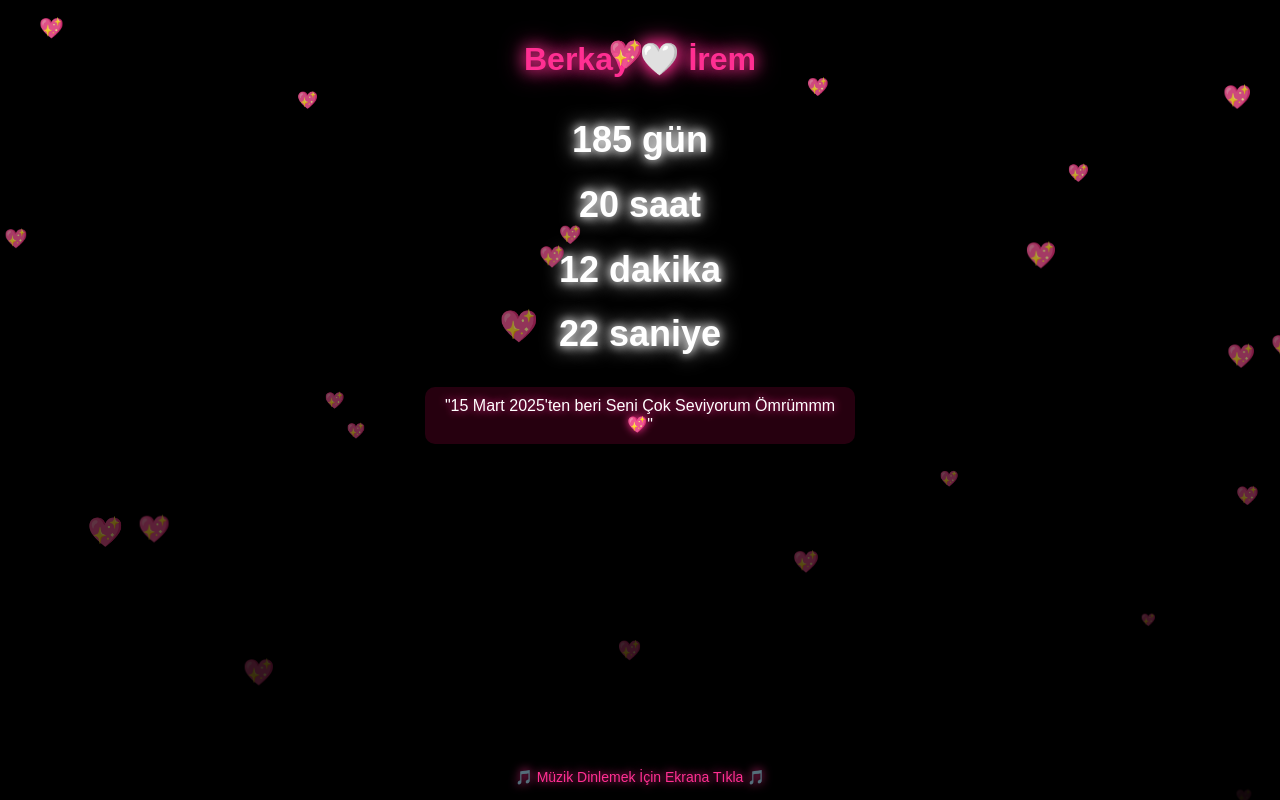
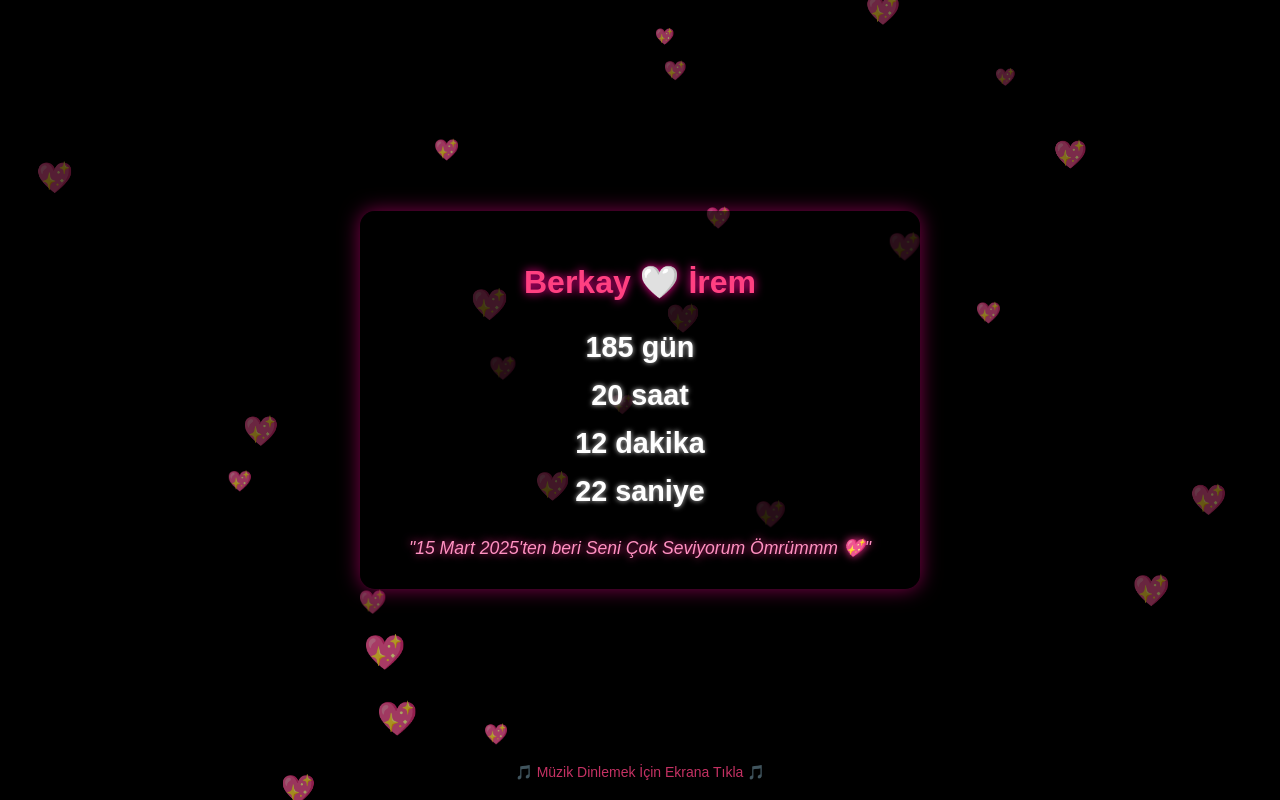
Before and after one commit to mrberkay7/berkxy, a plain HTML site: page index.html in a window 1280 px wide. Drawn offline with Linux system fonts and the light colour scheme.

Commit message:
Update index.html

```diff
--- a/index.html
+++ b/index.html
@@ -2,132 +2,170 @@
 <html lang="tr">
 <head>
     <meta charset="UTF-8">
+    <meta name="viewport" content="width=device-width, initial-scale=1.0">
     <title>Berkay 🤍 İrem</title>
     <style>
         body {
             margin: 0;
             padding: 0;
-      background: black;
             overflow: hidden;
-      font-family: Arial, sans-serif;
-      color: white;
-      text-align: center;
-    }
-
-    h1 {
-      margin-top: 40px;
-      font-size: 32px;
-      color: #ff2f92;
-      text-shadow: 0 0 15px #ff2f92, 0 0 25px #ff2f92;
-    }
-
-    .counter {
-      margin-top: 30px;
-      font-size: 36px;
-      font-weight: bold;
-      line-height: 1.8;
-      text-shadow: 0 0 10px white, 0 0 20px white;
-    }
-
-    .message {
-      margin: 20px auto;
-      padding: 10px 15px;
-      max-width: 400px;
-      border-radius: 10px;
-      font-size: 16px;
-      background: rgba(255, 0, 100, 0.15);
+            background: #000;
+            font-family: 'Arial', sans-serif;
+            display: flex;
+            justify-content: center;
+            align-items: center;
+            height: 100vh;
             color: #fff;
-      text-shadow: 0 0 8px #ff2f92;
-    }
-
-    .music {
-      position: fixed;
-      bottom: 15px;
-      width: 100%;
-      font-size: 14px;
-      color: #ff2f92;
-      text-shadow: 0 0 10px #ff2f92;
             cursor: pointer;
         }
 
-    /* Kalpler */
+        #hearts {
+            position: fixed;
+            top: 0;
+            left: 0;
+            width: 100%;
+            height: 100%;
+            pointer-events: none;
+            z-index: -1;
+        }
+
         .heart {
-      position: fixed;
-      top: -20px;
-      color: #ff2f92;
-      font-size: 18px;
-      opacity: 0.8;
+            position: absolute;
+            font-size: 20px;
+            color: rgba(255, 50, 150, 0.8);
             animation: fall linear infinite;
         }
 
         @keyframes fall {
-      0% {
-        transform: translateY(-20px);
-        opacity: 1;
+            to {
+                transform: translateY(100vh);
             }
-      100% {
-        transform: translateY(110vh);
-        opacity: 0;
         }
+
+        .container {
+            text-align: center;
+            background: rgba(0, 0, 0, 0.6);
+            padding: 30px;
+            border-radius: 15px;
+            box-shadow: 0 0 20px rgba(255, 0, 150, 0.5);
+            max-width: 500px;
+            width: 90%;
+            position: relative;
+        }
+
+        h1 {
+            color: #ff4081;
+            margin-bottom: 30px;
+            font-size: 2em;
+            text-shadow: 0 0 10px rgba(255, 0, 150, 1);
+        }
+
+        .counter {
+            font-size: 1.8em;
+            margin: 15px 0;
+            font-weight: bold;
+            color: #fff;
+            text-shadow: 0 0 5px rgba(255, 255, 255, 0.8);
+        }
+
+        .date {
+            font-style: italic;
+            margin-top: 30px;
+            color: #ff91c1;
+            font-size: 1.1em;
+            text-shadow: 0 0 8px #ff2f92;
+        }
+
+        .instruction {
+            position: absolute;
+            bottom: 20px;
+            width: 100%;
+            text-align: center;
+            color: #ff4081;
+            font-size: 14px;
+            opacity: 0.8;
+            animation: fadeInOut 3s infinite;
+        }
+
+        @keyframes fadeInOut {
+            0%, 100% { opacity: 0.6; }
+            50% { opacity: 1; }
         }
     </style>
 </head>
 <body>
+    <div id="hearts"></div>
+
+    <div class="container">
         <h1>Berkay 🤍 İrem</h1>
 
-  <div class="counter" id="counter"></div>
+        <div class="counter" id="days">0 gün</div>
+        <div class="counter" id="hours">0 saat</div>
+        <div class="counter" id="minutes">0 dakika</div>
+        <div class="counter" id="seconds">0 saniye</div>
 
-  <div class="message">
-    "15 Mart 2025'ten beri Seni Çok Seviyorum Ömrümmm 💖"
+        <div class="date">"15 Mart 2025'ten beri Seni Çok Seviyorum Ömrümmm 💖"</div>
     </div>
 
-  <div class="music" onclick="playMusic()">🎵 Müzik Dinlemek İçin Ekrana Tıkla 🎵</div>
+    <div class="instruction" id="instruction">🎵 Müzik Dinlemek İçin Ekrana Tıkla 🎵</div>
 
-  <audio id="bg-music" src="silinmez.mp3"></audio>
+    <!-- Şarkı -->
+    <audio id="backgroundMusic" src="silinmez.mp3" preload="auto"></audio>
 
     <script>
-    // Sayaç hesaplama
+        // Kalpler
+        function createHearts() {
+            const heartsContainer = document.getElementById('hearts');
+            const heart = document.createElement('div');
+            heart.innerHTML = '💖';
+            heart.classList.add('heart');
+
+            heart.style.left = Math.random() * 100 + 'vw';
+            heart.style.top = -20 + 'px';
+            heart.style.animationDuration = Math.random() * 3 + 4 + 's';
+            heart.style.opacity = Math.random() * 0.5 + 0.4;
+            heart.style.fontSize = Math.random() * 20 + 15 + 'px';
+
+            heartsContainer.appendChild(heart);
+
+            setTimeout(() => {
+                heart.remove();
+            }, 7000);
+        }
+        setInterval(createHearts, 200);
+
+        // Sayaç
         function updateCounter() {
-      const startDate = new Date("2025-03-15T00:00:00");
+            const startDate = new Date(2025, 2, 15, 0, 0, 0); // 15 Mart 2025
             const now = new Date();
             const diff = now - startDate;
 
-      const days = Math.floor(diff / (1000 * 60 * 60 * 24));
-      const hours = Math.floor((diff / (1000 * 60 * 60)) % 24);
-      const minutes = Math.floor((diff / (1000 * 60)) % 60);
-      const seconds = Math.floor((diff / 1000) % 60);
+            const secondsTotal = Math.floor(diff / 1000);
+            const minutesTotal = Math.floor(secondsTotal / 60);
+            const hoursTotal = Math.floor(minutesTotal / 60);
+            const daysTotal = Math.floor(hoursTotal / 24);
 
-      document.getElementById("counter").innerHTML =
-        days + " gün<br>" +
-        hours + " saat<br>" +
-        minutes + " dakika<br>" +
-        seconds + " saniye";
+            const hours = hoursTotal % 24;
+            const minutes = minutesTotal % 60;
+            const seconds = secondsTotal % 60;
+
+            document.getElementById("days").textContent = `${daysTotal} gün`;
+            document.getElementById("hours").textContent = `${hours} saat`;
+            document.getElementById("minutes").textContent = `${minutes} dakika`;
+            document.getElementById("seconds").textContent = `${seconds} saniye`;
         }
-
         setInterval(updateCounter, 1000);
         updateCounter();
 
         // Müzik
-    function playMusic() {
-      document.getElementById("bg-music").play();
+        const audio = document.getElementById('backgroundMusic');
+        const instruction = document.getElementById('instruction');
+        document.body.addEventListener('click', function() {
+            if (audio.paused) {
+                audio.play().catch(e => console.log("Ses çalma hatası:", e));
+                instruction.style.display = 'none';
             }
-
-    // Kalpler
-    function createHeart() {
-      const heart = document.createElement("div");
-      heart.classList.add("heart");
-      heart.innerHTML = "💖";
-      heart.style.left = Math.random() * window.innerWidth + "px";
-      heart.style.fontSize = (12 + Math.random() * 20) + "px";
-      heart.style.animationDuration = (3 + Math.random() * 5) + "s";
-      document.body.appendChild(heart);
-
-      setTimeout(() => {
-        heart.remove();
-      }, 8000);
-    }
-
-    setInterval(createHeart, 200);
+        });
     </script>
 </body>
 </html>
```
Lines whose indentation alone changed are shown as unchanged.
